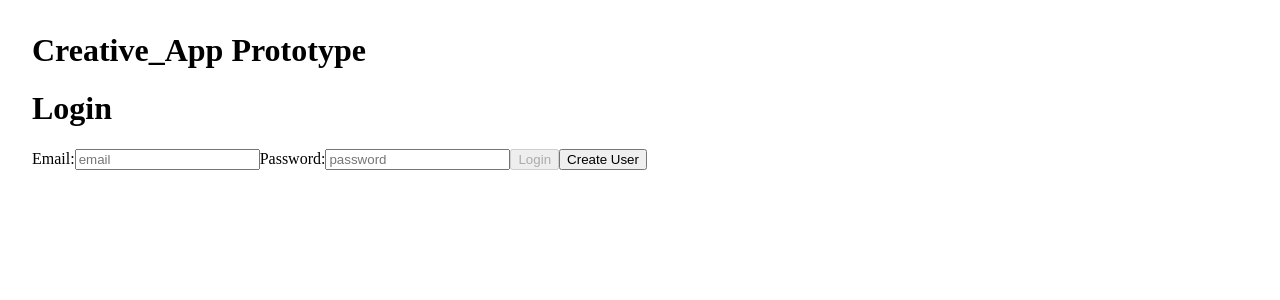
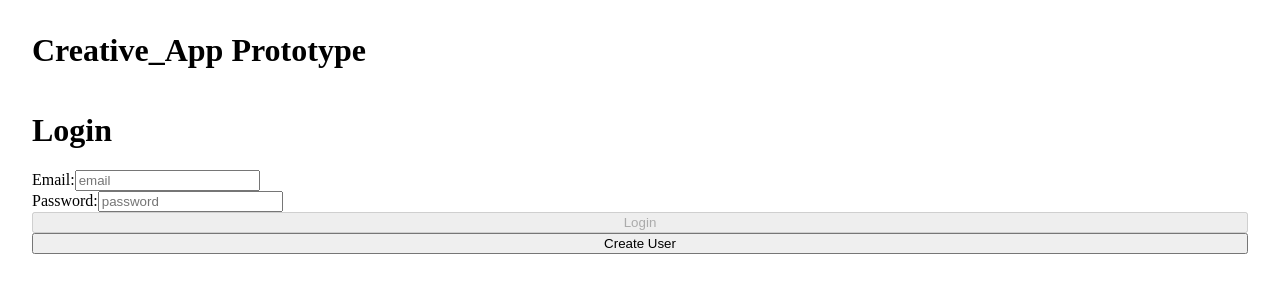
Before and after one commit to rabdulr/creative_app, a React app: page / in a window 1280 px wide. Shown: the top 300 px of the page. Built offline with nearby package versions, Linux system fonts and the light colour scheme.

Commit message:
fixed auth

```diff
--- a/assets/styles.css
+++ b/assets/styles.css
@@ -1,3 +1,8 @@
 body {
     margin: 2rem;
 }
+
+#user-login, #create-user {
+    display: flex;
+    flex-direction: column;
+}
--- a/db/models/users.js
+++ b/db/models/users.js
@@ -10,12 +10,12 @@ const users = {
     createUser: async({ firstName, lastName, email, password }) => {
 
         const exists = (await client.query(`SELECT * FROM users WHERE email=$1`, [email])).rows[0]
-        console.log(exists)
 
-        if(exists){
+        if(!exists){
             const SQL = `INSERT INTO users ("firstName", "lastName", email, password) VALUES ($1, $2, $3, $4) RETURNING *`;
 
-            return (await client.query(SQL, [firstName, lastName, email, await hash(password)])).rows[0]
+            return (await client.query(SQL, [firstName, lastName, email, await hash(password)])).rows[0];
+
         } else {
             return false;
         }
```
